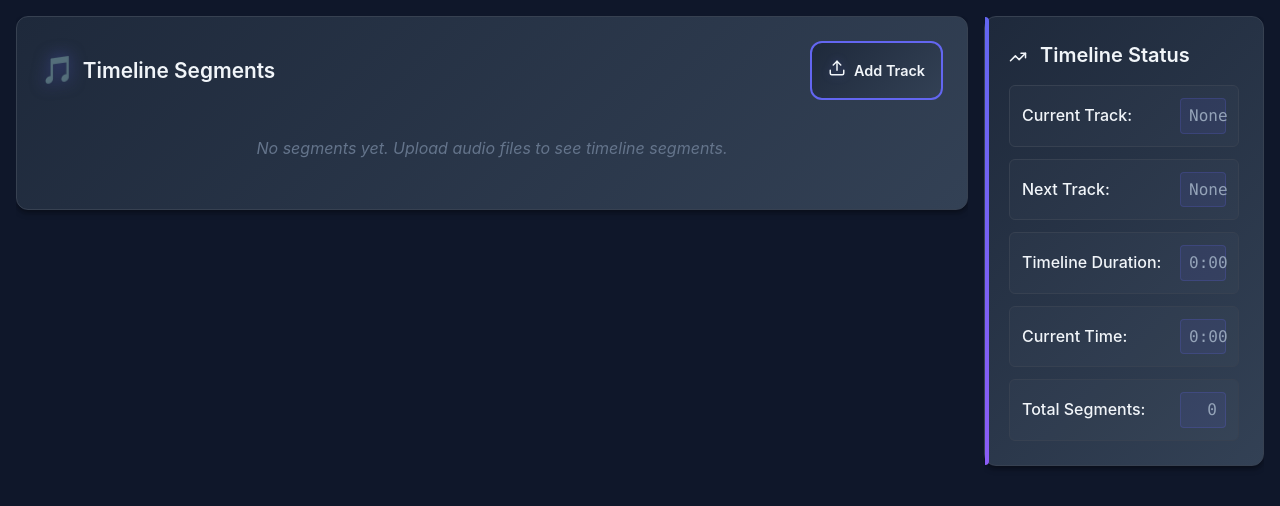
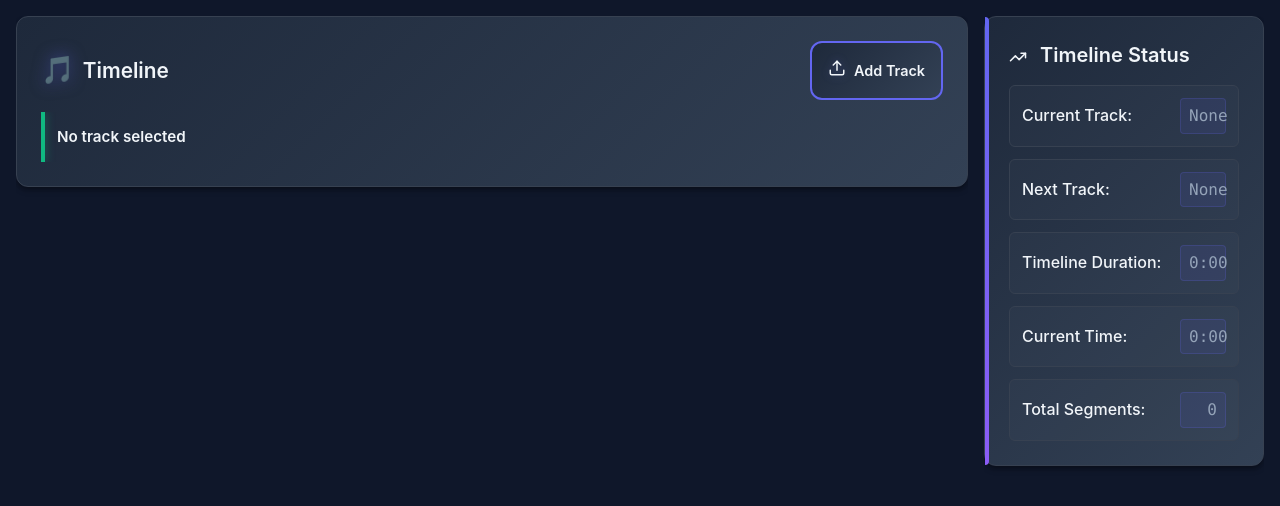
Before and after one commit to treymeetsworld/auto-mixer, a React (Vite) app: page / in a window 1280 px wide. Shown: the top 506 px of the page. Built offline with nearby package versions, Linux system fonts and the light colour scheme.

Commit message:
update ui

```diff
--- a/src/App.tsx
+++ b/src/App.tsx
@@ -338,7 +338,6 @@ function App() {
             onMuteToggle={handleMuteToggle}
             onPlaybackRateChange={handlePlaybackRateChange}
             formatTime={formatTime}
-            removeFileExtension={removeFileExtension}
           />
 
           <div className="details-and-transition">
--- a/src/components/timeline/SegmentsList.tsx
+++ b/src/components/timeline/SegmentsList.tsx
@@ -4,32 +4,51 @@ import type { Segment, AudioSource } from '../../types';
 interface SegmentsListProps {
   segments: Segment[];
   sources: Record<string, AudioSource>;
+  currentTime: number; // timeline current time in ms
   removeFileExtension: (filename: string) => string;
 }
 
 export const SegmentsList: React.FC<SegmentsListProps> = ({
   segments,
   sources,
+  currentTime,
   removeFileExtension
 }) => {
   if (segments.length === 0) {
     return (
       <div className="no-segments">
-        No segments yet. Upload audio files to see timeline segments.
+        No tracks yet. Upload audio to start your timeline.
       </div>
     );
   }
 
+  // Find the currently active segment based on currentTime
+  let cumulative = 0;
+  let activeIndex = -1;
+  for (let i = 0; i < segments.length; i++) {
+    const seg = segments[i];
+    const segStart = cumulative;
+    const segEnd = cumulative + seg.segmentDuration;
+    if (currentTime >= segStart && currentTime < segEnd) {
+      activeIndex = i;
+      break;
+    }
+    cumulative = segEnd;
+  }
+
+  // Fallback to last segment if beyond duration
+  if (activeIndex === -1) activeIndex = segments.length - 1;
+
+  const activeSegment = segments[activeIndex];
+  const activeSource = activeSegment ? sources[activeSegment.sourceId] : undefined;
+
   return (
     <div className="segments-container">
-      {segments.map((segment, index) => {
-        const source = sources[segment.sourceId];
-        return (
-          <div key={segment.id} className="segment">
-            <strong>#{index + 1} {source ? removeFileExtension(source.name) : 'Unknown Track'}</strong>
-          </div>
-        );
-      })}
+      <div className="segment">
+        <strong>
+          {activeSource ? removeFileExtension(activeSource.name) : 'Unknown Track'}
+        </strong>
+      </div>
     </div>
   );
 };
--- a/src/components/timeline/TimelineSection.tsx
+++ b/src/components/timeline/TimelineSection.tsx
@@ -1,6 +1,5 @@
 import React from 'react';
 import { AudioUpload } from '../controls/AudioUpload';
-import { SegmentsList } from '../timeline/SegmentsList';
 import { PlaybackControls } from '../playback/PlaybackControls';
 import type { Segment, AudioSource } from '../../types';
 
@@ -21,7 +20,6 @@ interface TimelineSectionProps {
   onMuteToggle: () => void;
   onPlaybackRateChange: (rate: number) => void;
   formatTime: (ms: number) => string;
-  removeFileExtension: (filename: string) => string;
 }
 
 export const TimelineSection: React.FC<TimelineSectionProps> = ({
@@ -41,22 +39,46 @@ export const TimelineSection: React.FC<TimelineSectionProps> = ({
   onMuteToggle,
   onPlaybackRateChange,
   formatTime,
-  removeFileExtension
 }) => {
+  // Determine current active track name for simple display
+  let activeName: string | null = null;
+  if (segments.length > 0) {
+    let cumulative = 0;
+    let activeIndex = -1;
+    for (let i = 0; i < segments.length; i++) {
+      const seg = segments[i];
+      const segStart = cumulative;
+      const segEnd = cumulative + seg.segmentDuration;
+      if (currentTime >= segStart && currentTime < segEnd) {
+        activeIndex = i;
+        break;
+      }
+      cumulative = segEnd;
+    }
+    if (activeIndex === -1) activeIndex = segments.length - 1;
+    const activeSeg = segments[activeIndex];
+    const src = sources[activeSeg.sourceId];
+    activeName = src?.name || null;
+    // Remove file extension from the display name
+    if (activeName) {
+      activeName = activeName.replace(/\.[^/.]+$/, '');
+    }
+  }
+
   return (
     <div className="timeline-section">
       <div className="timeline-header">
-        <h3>Timeline Segments</h3>
+        <h3>Timeline</h3>
         <div className="timeline-controls">
           <AudioUpload onFileUpload={onFileUpload} />
         </div>
       </div>
 
-      <SegmentsList
-        segments={segments}
-        sources={sources}
-        removeFileExtension={removeFileExtension}
-      />
+      <div className="segment">
+        <strong>
+          {activeName ? activeName : 'No track selected'}
+        </strong>
+      </div>
 
       {segments.length > 0 && (
         <PlaybackControls
--- a/src/components/timeline/index.ts
+++ b/src/components/timeline/index.ts
@@ -1,3 +1,2 @@
 export { TimelineSection } from './TimelineSection';
-export { SegmentsList } from './SegmentsList';
 export { SegmentDetails } from './SegmentDetails';
--- a/src/styles/components/_timeline-preview.scss
+++ b/src/styles/components/_timeline-preview.scss
@@ -30,49 +30,24 @@
       display: flex;
       align-items: center;
       gap: calc(var(--spacing-unit) * 1.5);
-
-      .play-button {
-        @include button-base;
-        background: var(--gradient-primary);
-        color: white;
-        padding: calc(var(--spacing-unit) * 1.2);
-        font-size: 1.1rem;
-        border-radius: 50%;
-        width: 42px;
-        height: 42px;
-        display: flex;
-        align-items: center;
-        justify-content: center;
-        @include hover-lift(1.1, -2px);
-
-        &:hover {
-          box-shadow: 0 4px 16px rgba(99, 102, 241, 0.4);
-        }
-      }
     }
   }
 
-  .segments-container {
-    display: flex;
-    flex-direction: row;
-    gap: calc(var(--spacing-unit) * 1.2);
-    padding-bottom: calc(var(--spacing-unit) * 0.8);
-    overflow-x: auto;
-    @include custom-scrollbar(6px, horizontal);
-    margin-bottom: calc(var(--spacing-unit) * 1.5);
-  }
 
   .segment {
-    background: var(--surface-color);
-    padding: calc(var(--spacing-unit) * 1.2) calc(var(--spacing-unit) * 1.5);
-    border-radius: calc(var(--border-radius) / 2);
-    border: 1px solid var(--border-color);
+    background: transparent;
+    padding: calc(var(--spacing-unit) * 1.5) calc(var(--spacing-unit) * 2);
+  border: none;
+  border-radius: 0; // ensure no rounding even if other global styles target .segment
+  box-shadow: none; // neutralize any inherited shadows
     position: relative;
-    transition: all 0.3s ease;
     overflow: hidden;
-    flex-shrink: 0;
-    min-width: 100px;
-    max-width: 160px;
+    width: 100%;
+    min-height: 50px;
+    max-width: none;
+    display: flex;
+    align-items: center;
+    justify-content: flex-start;
 
     &::before {
       content: '';
@@ -80,34 +55,30 @@
       left: 0;
       top: 0;
       bottom: 0;
-      width: 3px;
+      width: 4px;
       background: var(--success-color);
-      box-shadow: 0 0 8px rgba(16, 185, 129, 0.5);
-    }
-
-    @include hover-lift(1, -2px);
-
-    &:hover {
-      border-color: var(--border-light);
     }
 
     strong {
       display: block;
       color: var(--text-color);
-      font-size: 0.85rem;
+      font-size: 0.95rem;
       font-weight: 600;
-      text-align: center;
-      @include text-truncate;
+      text-align: left;
+      word-break: break-word;
+      line-height: 1.3;
     }
   }
 
-  .no-segments {
-    text-align: center;
-    color: var(--text-muted);
-    padding: calc(var(--spacing-unit) * 3);
-    font-style: italic;
-    font-size: 1rem;
+  // Explicitly disable any hover transforms or effects from global .segment rules
+  .segment:hover {
+    transform: none;
+    box-shadow: none;
+    background: transparent;
+    border-color: transparent;
+    filter: none;
   }
+
 
   .playback-controls {
     background: var(--surface-color);
--- a/src/styles/layout/_responsive.scss
+++ b/src/styles/layout/_responsive.scss
@@ -44,10 +44,6 @@
         .add-track-button {
           align-self: center;
         }
-      }
-
-      .segments-container {
-        gap: calc(var(--spacing-unit));
       }
 
       .segment {
```
Also changed, not shown: 5 other files (tests, documents, lock files or other folders).
